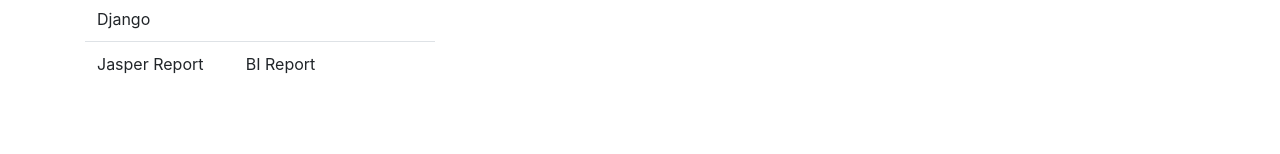
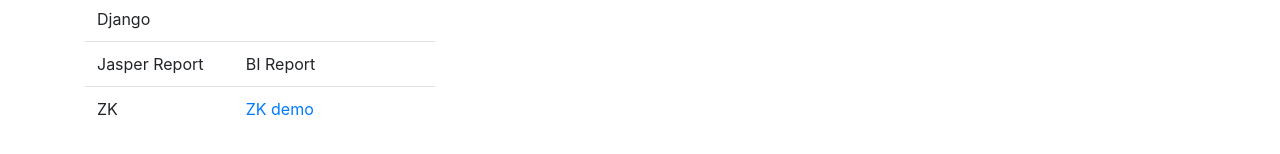
Before and after one commit to philiphui91/i, a Jekyll site: the page bootstrap.html, which Jekyll copies as it is, in a window 1280 px wide. Shown: the part 438-592 px from the top of the page. Built offline with Jekyll 4.4.1, drawn with Linux system fonts in a browser that asks for light colours; nearby versions of some CDN libraries.

Commit message:
Update bootstrap.html

```diff
--- a/bootstrap.html
+++ b/bootstrap.html
@@ -83,6 +83,10 @@
 				<td>Jasper Report</td>
 				<td>BI Report</td>
 			  </tr>
+			  <tr>
+				<td>ZK</td>
+				<td><a href="https://www.zkoss.org/zkdemo/grid?zkn=1" target="_blank">ZK demo</a></td>
+			  </tr>
 			</tbody>
 		</table>
     </div>
```
